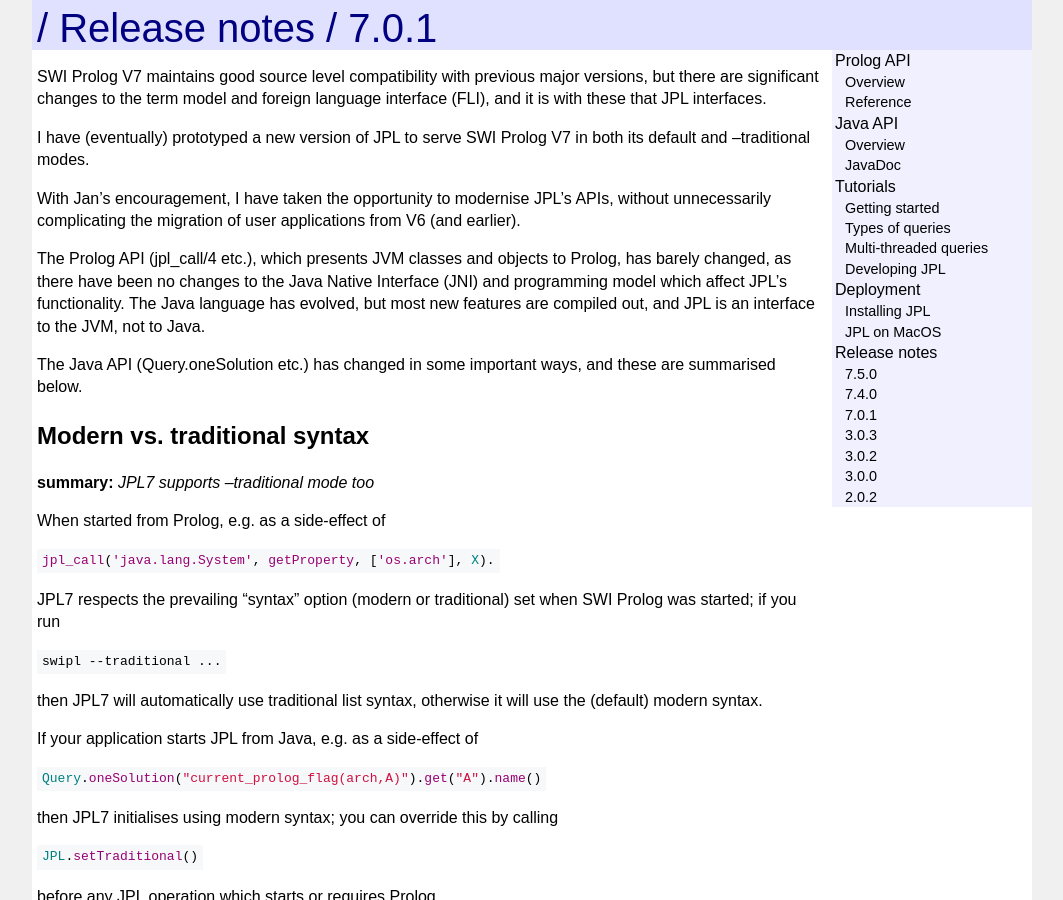
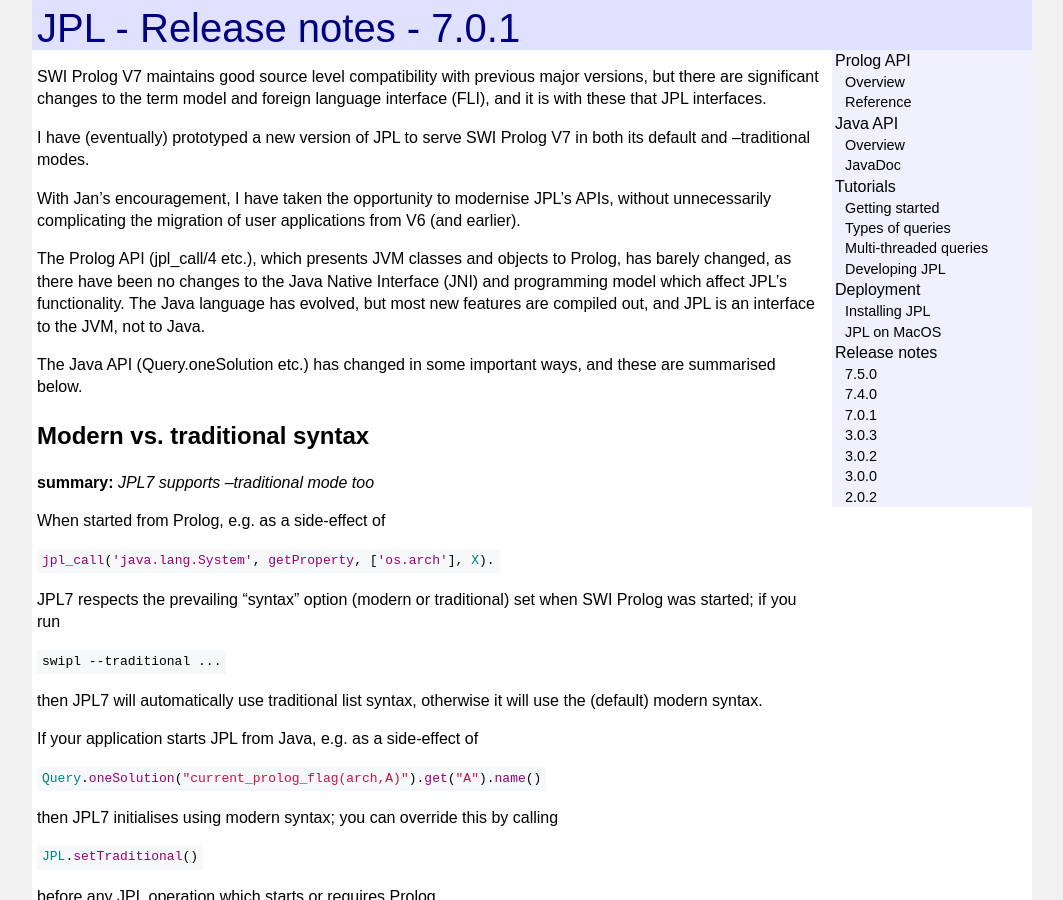
Before and after one commit to anionic/jpl-nav, a Jekyll site: the page built from docs/ReleaseNotes701.md, in a window 1280 px wide and 900 px high. Shown: the whole window, without its empty margins (108-1171 px from the left). Built offline with Jekyll 4.4.1, drawn with Linux system fonts in a browser that asks for light colours; our own code applies the rules of GitHub Pages for plain Markdown files.

Commit message:
Update ReleaseNotes701.md

```diff
--- a/docs/ReleaseNotes701.md
+++ b/docs/ReleaseNotes701.md
@@ -1,4 +1,4 @@
-# / Release notes / 7.0.1
+# JPL - Release notes - 7.0.1
 
 SWI Prolog V7 maintains good source level compatibility with previous major versions,
 but there are significant changes to the term model and foreign language interface (FLI),
```
